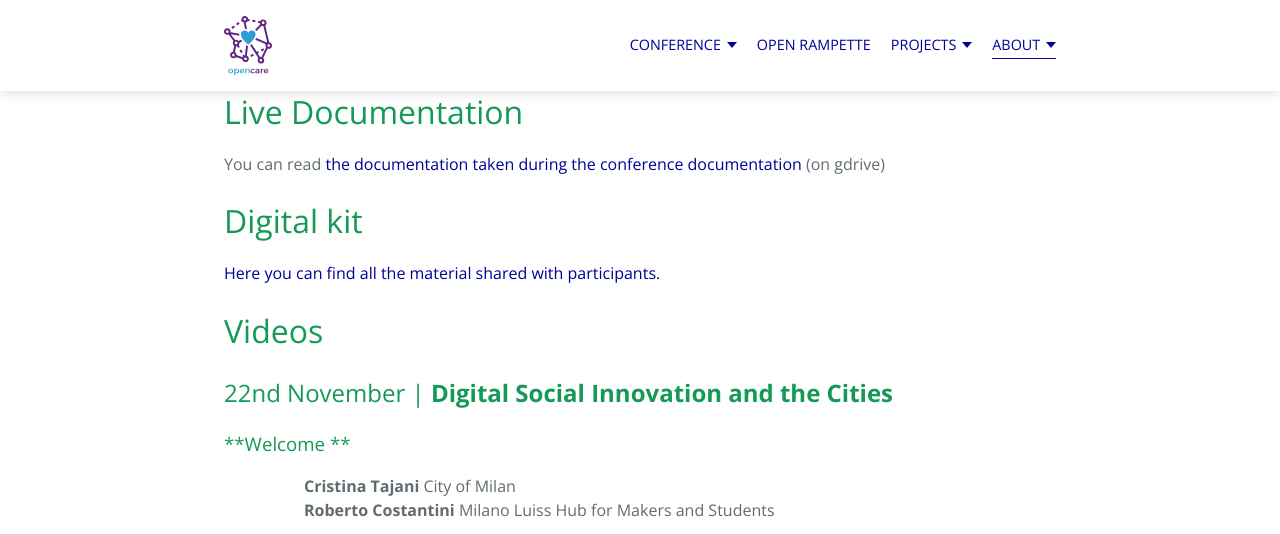
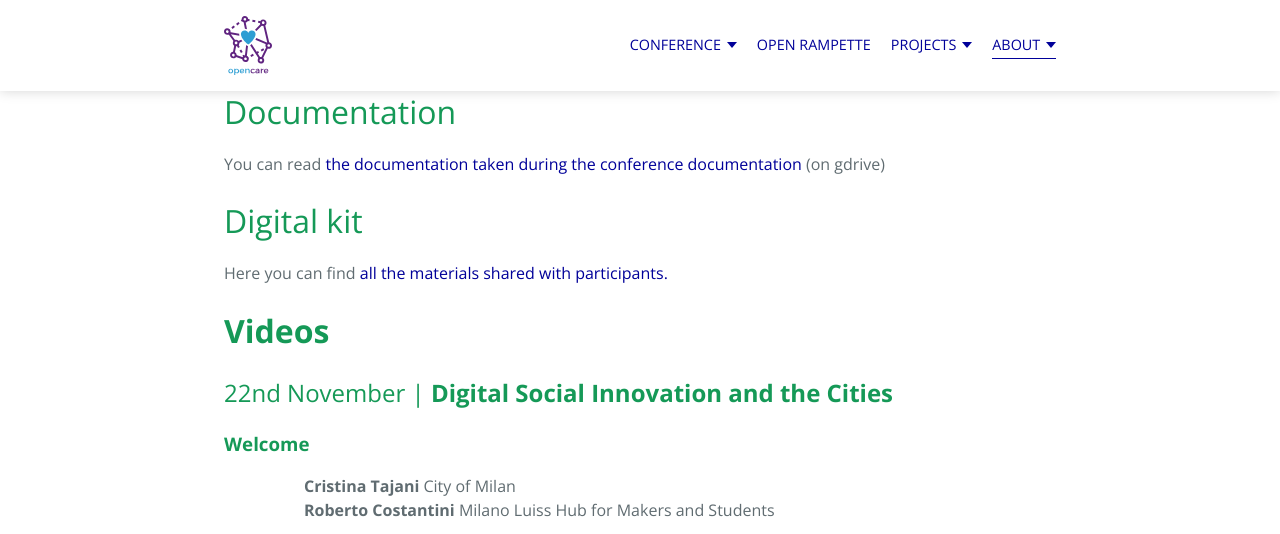
Before and after one commit to WeMakecc/OpenCareLandingPage, a Jekyll site: the page built from pages/conference_documentation.md, in a window 1280 px wide and 900 px high, cut to the strip 0-534 px from the top of the window. Built offline with Jekyll 4.4.1, drawn with Linux system fonts in a browser that asks for light colours; nearby versions of some CDN libraries.

Commit message:
conf page minor edit

```diff
--- a/pages/conference_documentation.md
+++ b/pages/conference_documentation.md
@@ -7,7 +7,7 @@ ref: conference documentation
 permalink: conference/documentation
 ---
 
-# Live Documentation
+# Documentation
 
 You can read<a href="https://drive.google.com/drive/u/0/folders/1ZbJKy9f90OPtYS0IopVbEQdWyH-p14ew" target="_blank" > the documentation taken during the conference documentation</a> (on gdrive)
 
@@ -15,13 +15,13 @@ You can read<a href="https://drive.google.com/drive/u/0/folders/1ZbJKy9f90OPtYS0
 
 # Digital kit
 
-<a href="https://www.dropbox.com/sh/9ajsmtfjna67zc5/AACmWVpAk-cSa9__MvRVZcb6a?dl=0" target="_blank">Here you can find all the material shared with participants.</a>
+Here you can find <a href="https://www.dropbox.com/sh/9ajsmtfjna67zc5/AACmWVpAk-cSa9__MvRVZcb6a?dl=0" target="_blank">all the materials shared with participants.</a>
 
-# Videos
+# **Videos**
 
 ## <a name="22nov"></a> 22nd November | **Digital Social Innovation and the Cities**
 
-### **Welcome **
+### **Welcome**
 
  - **Cristina Tajani** City of Milan
  - **Roberto Costantini** Milano Luiss Hub for Makers and Students
@@ -223,9 +223,3 @@ Rethinking care systems for people and with people, with the help of digital fab
     <img src="../assets/partner/OC-logo_WeMake.png">
   </div>
 </div>
-
-
-
----
-
-<iframe src="https://docs.google.com/presentation/d/e/2PACX-1vRqyNOxcmkOzP3NCF4lfTN8Ib_CNEfGTeJ3Sla4_KcUifnt4OX1YjBOZ1-KYquzlxVQiq9BTfUAi0MI/embed?start=true&loop=true&delayms=3000" frameborder="0" width="960" height="569" allowfullscreen="true" mozallowfullscreen="true" webkitallowfullscreen="true"></iframe>
```
